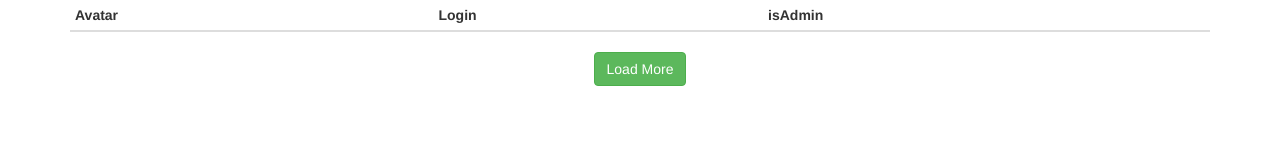
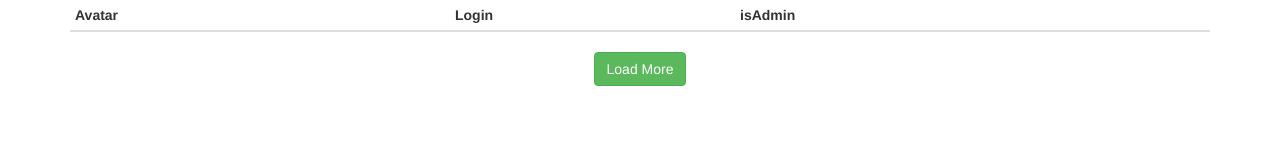
Before and after one commit to LMariia/LMariia.github.io, a plain HTML site: page index.html in a window 1280 px wide. Drawn offline with nearby package versions, Linux system fonts and the light colour scheme; no server answers.

Commit message:
Added columns size classes

```diff
--- a/index.html
+++ b/index.html
@@ -15,9 +15,9 @@
     <table class="table table-condensed">
         <thead>
         <tr>
-            <th>Avatar</th>
-            <th>Login</th>
-            <th>isAdmin</th>
+            <th class="col-xs-4">Avatar</th>
+            <th class="col-xs-3">Login</th>
+            <th class="col-xs-5">isAdmin</th>
         </tr>
         </thead>
         <tbody>
--- a/scripts.js
+++ b/scripts.js
@@ -31,8 +31,6 @@ function addUsersList(users) {
         var userBlock = document.createElement('tr');
         var detailsBlock = document.createElement('tr');
         detailsBlock.className += 'hide';
-
-        // userBlock.className += 'user';
 
         userBlock.appendChild( createRow('img', {src: user.avatar_url}) );
         userBlock.appendChild( createRow('a', {href: user.html_url}, user.login) );
```
